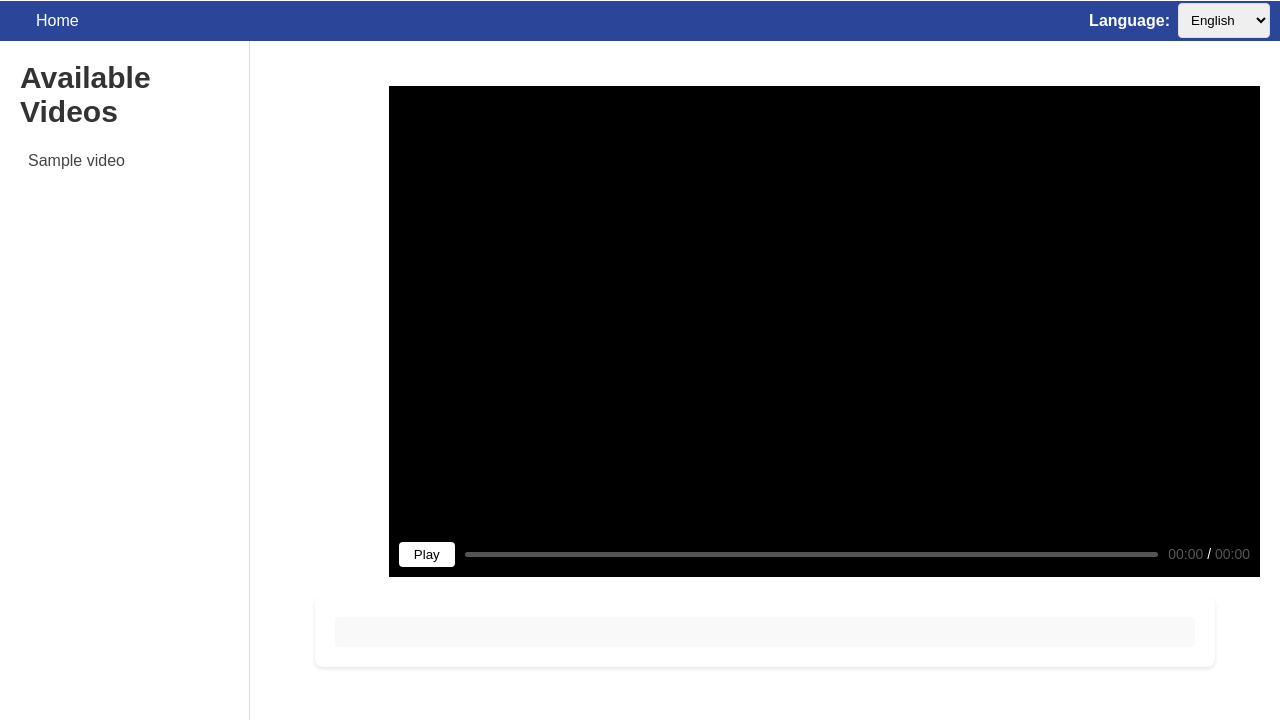
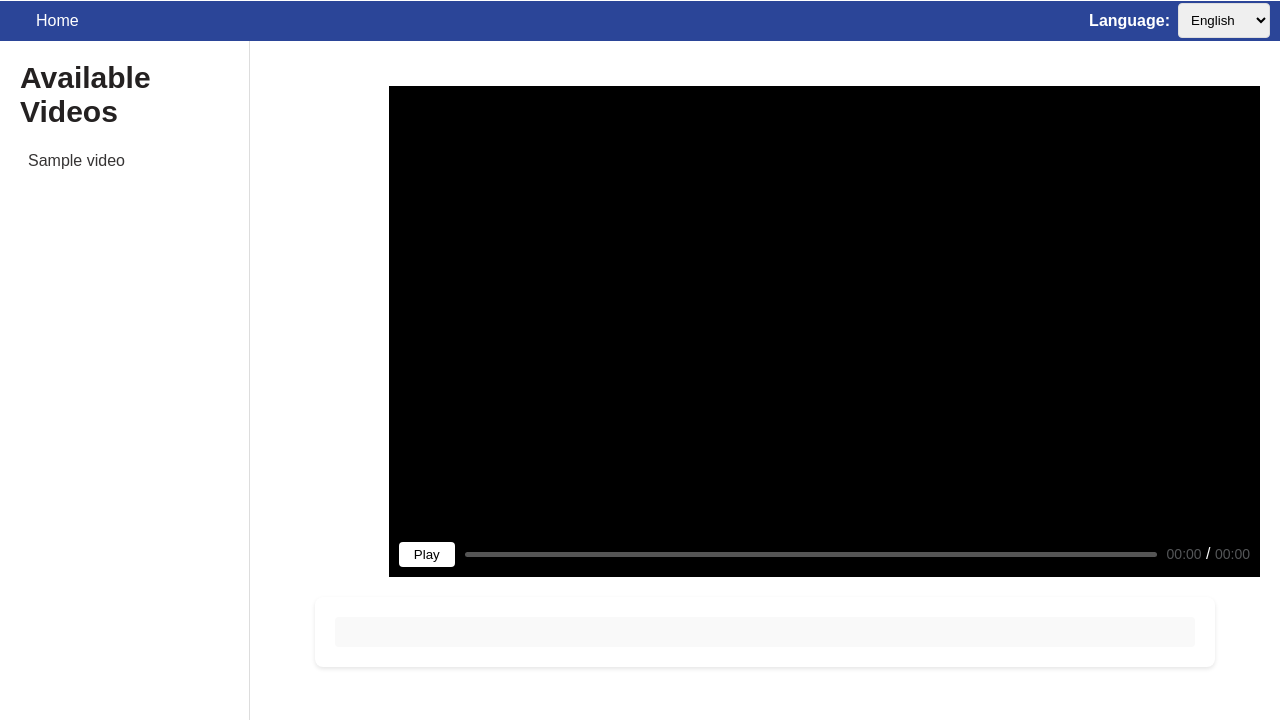
Before and after one commit to Codexyze/Intelligent-transportation-system-Website, a PHP site: page / in a window 1280 px wide. Shown: the part 265-985 px from the top of the page. Run offline with PHP 8.4, Linux system fonts and the light colour scheme; tables that the repository leaves empty or names only in its code hold one stand-in row (values such as "Sample post").

Commit message:
feat(website):videos

```diff
--- a/Website/assets/css/style.css
+++ b/Website/assets/css/style.css
@@ -155,7 +155,7 @@
 
 .video-list h2 {
     margin-bottom: 15px;
-    color: #333;
+    color: #242121;
 }
 
 .video-list ul {
@@ -167,7 +167,7 @@
 }
 
 .video-list a {
-    color: #444;
+    color: #363434;
     text-decoration: none;
     display: block;
     padding: 8px;
@@ -176,7 +176,7 @@
 }
 
 .video-list a:hover {
-    background-color: #f0f0f0;
+    background-color: #1e1d1d;
 }
 
 /* Video player styles */
@@ -185,6 +185,7 @@
     top: 0;
     z-index: 2;
     background: #000;
+    color: #fff;
     max-width: 1000px;
     max-height: 800px;
     margin-left: 12%;
@@ -211,6 +212,7 @@
     left: 0;
     right: 0;
     background: rgba(0, 0, 0, 0.7);
+    color: #fff;
     padding: 10px;
     display: flex;
     align-items: center;
@@ -240,8 +242,8 @@
     border-radius: 2.5px;
 }
 
-.time-display {
-    color: #fff;
+#time-display {
+    color: #ffffff;
     font-size: 14px;
 }
 
```
